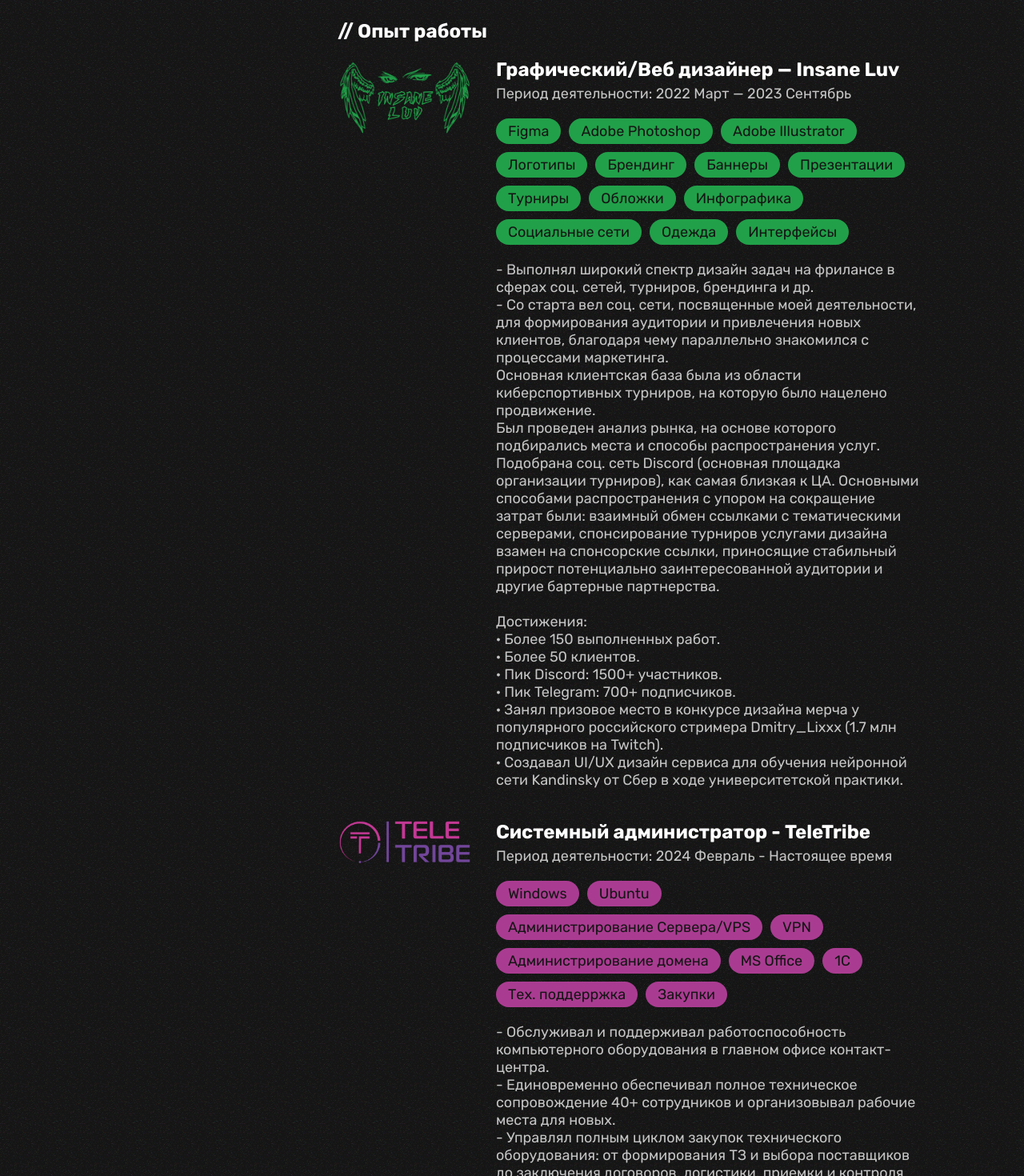
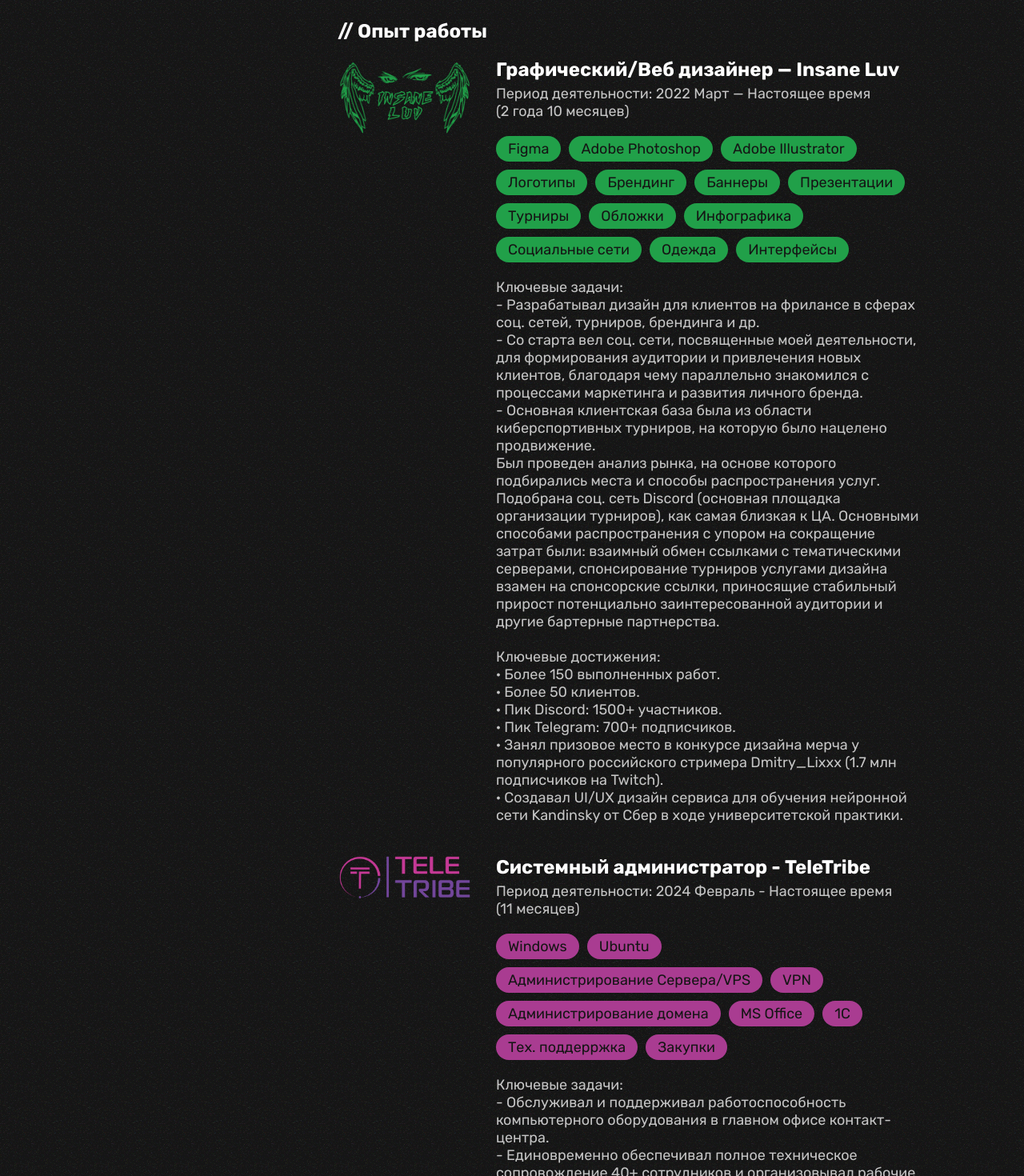
Before and after one commit to insaneluvvv/insaneluv.ru, a React (Vite) app: page / in a window 1280 px wide. Shown: the part 700-2170 px from the top of the page at 80% size. Built offline with nearby package versions, Linux system fonts and the light colour scheme; a web font is replaced by a local one.

Commit message:
experience counting

```diff
--- a/src/pages/HomePage.tsx
+++ b/src/pages/HomePage.tsx
@@ -16,11 +16,50 @@
 
 const Home = () => {
 
-	const projectsRef = useRef<HTMLDivElement>(null); // Кнопка якорь к проктам
+	// Кнопка якорь к проектам
+	const projectsRef = useRef<HTMLDivElement>(null);
 
 	const scrollToProjects = () => {
 			projectsRef.current?.scrollIntoView({ behavior: "smooth" });
 	}
+
+	//Подсчет опыта
+	// утилита для правильных окончаний
+	const pluralize = (num: number, one: string, few: string, many: string) => {
+		const mod10 = num % 10;
+		const mod100 = num % 100;
+
+		if (mod10 === 1 && mod100 !== 11) return `${num} ${one}`;
+		if (mod10 >= 2 && mod10 <= 4 && (mod100 < 10 || mod100 >= 20)) return `${num} ${few}`;
+		return `${num} ${many}`;
+	};
+
+	const getExperience = (startDate: Date, endDate?: Date): string => {
+		const now = endDate ?? new Date();
+		let years = now.getFullYear() - startDate.getFullYear();
+		let months = now.getMonth() - startDate.getMonth();
+
+		if (months < 0) {
+			years -= 1;
+			months += 12;
+		}
+
+		const yearsStr = years > 0 ? pluralize(years, "год", "года", "лет") : "";
+		const monthsStr = months > 0 ? pluralize(months, "месяц", "месяца", "месяцев") : "";
+
+		return [yearsStr, monthsStr].filter(Boolean).join(" ");
+	};
+
+	// (месяцы с 0 в JS)
+	// const startDate = new Date(2022, 2); // март 2022 (пример начальной даты)
+	// const endDate = new Date(2023, 7);   // август 2023 (пример конечной даты)
+	// const expCurrent = getExperience(startDate); // Пример вывода до настоящего времени
+	// const expEnded = getExperience(startDate, endDate); // Пример вывода до указанной даты
+
+	const startDate1 = new Date(2022, 2); // Дизайн
+	const expCurrent1 = getExperience(startDate1); // Вывод Дизайн
+	const startDate2 = new Date(2024, 1);  // TeleTribe
+	const expCurrent2 = getExperience(startDate2); // Вывод TeleTribe
 
 	return (
 		<HomeWrapper>
@@ -67,7 +106,7 @@
 								<ContainerElementInfo>
 									<ElementInfoMain>
 										<p className="element-title">Графический/Веб дизайнер — Insane Luv</p>
-										<p className="default-title">Период деятельности: 2022 Март — 2023 Сентябрь</p>
+										<p className="default-title">Период деятельности: 2022 Март — Настоящее время</p> <p>{expCurrent1 && ` (${expCurrent1})`}</p>
 									</ElementInfoMain>
 									<DesignSkillsContainer>
 										{DesignSkillsFirst.map(el =>
@@ -76,12 +115,13 @@
 											</SkillTagGreen>
 										)}
 									</DesignSkillsContainer>
-									<p>- Выполнял широкий спектр дизайн задач на фрилансе в сферах соц. сетей, турниров, брендинга и др.<br/>
-										- Со старта вел соц. сети, посвященные моей деятельности, для формирования аудитории и привлечения новых клиентов, благодаря чему параллельно знакомился с процессами маркетинга.<br/>
-										Основная клиентская база была из области киберспортивных турниров, на которую было нацелено продвижение.<br/>
+									<p>Ключевые задачи:<br/>
+										- Разрабатывал дизайн для клиентов на фрилансе в сферах соц. сетей, турниров, брендинга и др.<br/>
+										- Со старта вел соц. сети, посвященные моей деятельности, для формирования аудитории и привлечения новых клиентов, благодаря чему параллельно знакомился с процессами маркетинга и развития личного бренда.<br/>
+										- Основная клиентская база была из области киберспортивных турниров, на которую было нацелено продвижение.<br/>
 										Был проведен анализ рынка, на основе которого подбирались места и способы распространения услуг. Подобрана соц. сеть Discord (основная площадка организации турниров), как самая близкая к ЦА. Основными способами распространения с упором на сокращение затрат были: взаимный обмен ссылками с тематическими серверами, спонсирование турниров услугами дизайна взамен на спонсорские ссылки, приносящие стабильный прирост потенциально заинтересованной аудитории и другие бартерные партнерства.<br/><br/>
 
-										Достижения:<br/>
+										Ключевые достижения:<br/>
 										· Более 150 выполненных работ.<br/>
 										· Более 50 клиентов.<br/>
 										· Пик Discord: 1500+ участников.<br/>
@@ -94,8 +134,8 @@
 							<img src={TeleTribeLogo} alt="TeleTribe Logo" onClick={() => {window.open('https://www.teletribe.ru/');}}/>
 							<ContainerElementInfo>
 								<ElementInfoMain>
-									<span className="element-title">Системный администратор - TeleTribe</span>
-									<span className="default-title">Период деятельности: 2024 Февраль - Настоящее время</span>
+									<p className="element-title">Системный администратор - TeleTribe</p>
+									<p className="default-title">Период деятельности: 2024 Февраль - Настоящее время </p><p>{expCurrent2 && ` (${expCurrent2})`}</p>
 								</ElementInfoMain>
 								<AdminSkillsContainer>
 								{AdminSkillsFirst.map(el =>
@@ -104,10 +144,15 @@
 									</SkillTagPurple>
 								)}
 								</AdminSkillsContainer>
-								<p>- Обслуживал и поддерживал работоспособность компьютерного оборудования в главном офисе контакт-центра.<br/>
+								<p>Ключевые задачи:<br/>
+									- Обслуживал и поддерживал работоспособность компьютерного оборудования в главном офисе контакт-центра.<br/>
 									- Единовременно обеспечивал полное техническое сопровождение 40+ сотрудников и организовывал рабочие места для новых.<br/>
 									- Управлял полным циклом закупок технического оборудования: от формирования ТЗ и выбора поставщиков до заключения договоров, логистики, приемки и контроля качества, действуя с акцентом на оптимизацию затрат и вел соответствующий документооборот.<br/>
-									- Работал с серверами и осуществлял выгрузку аудиозаписей для передачи заказчика.</p>
+									- Работал с серверами и осуществлял выгрузку аудиозаписей для передачи заказчика.<br/><br/>
+
+									Ключевые достижения:<br/>
+									- Этот опыт позволил глубоко понять внутренние бизнес-процессы.<br/>
+									- Развил навыки работы с клиентами и решения проблем.</p>
 							</ContainerElementInfo>
 						</ContainerElement>
 					</ExperienceContainer>
@@ -201,7 +246,8 @@
 
 		</HomeWrapper>
 	 );
-}
+};
+
 
 const SplitLine = styled.div`
 	height: 4px;
```
